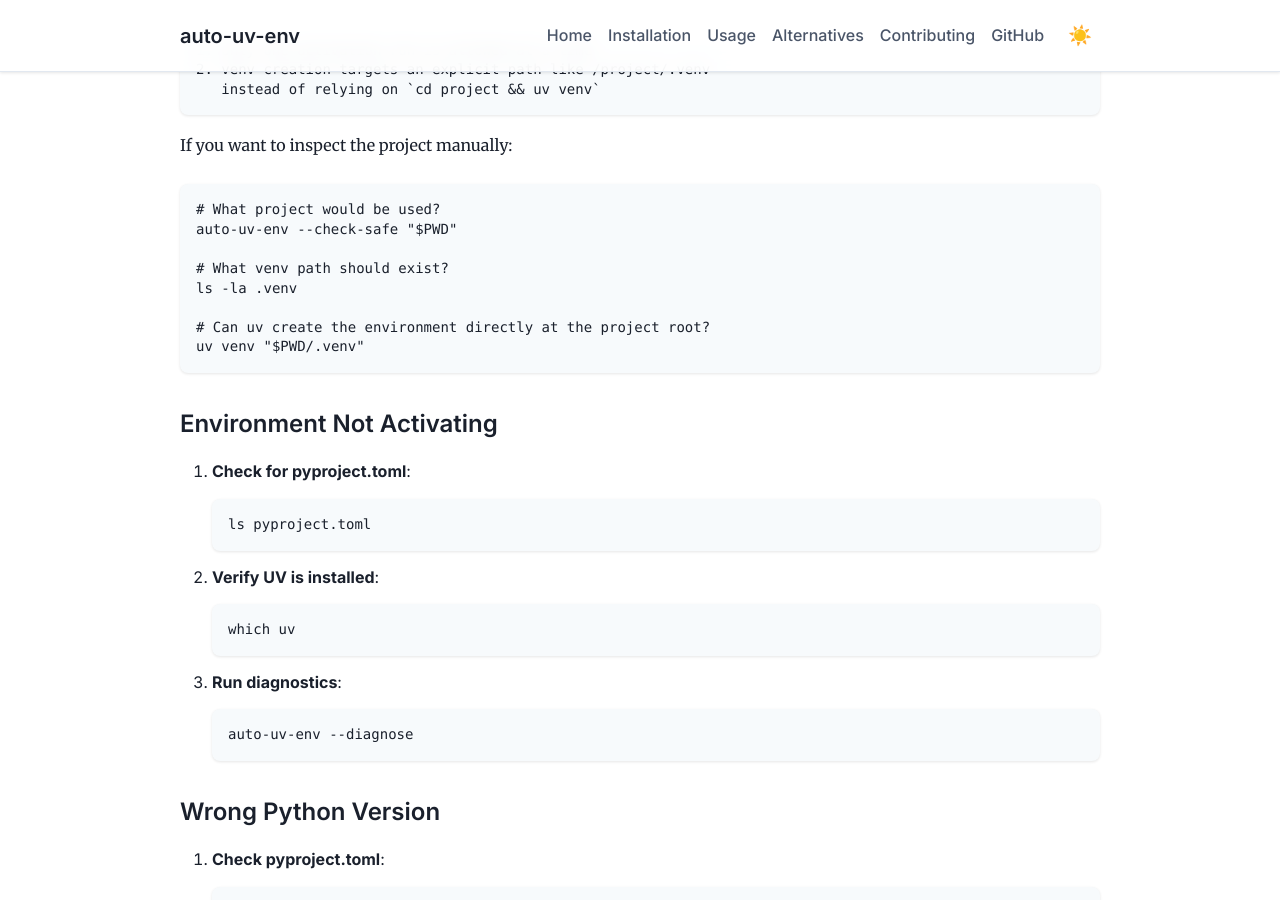
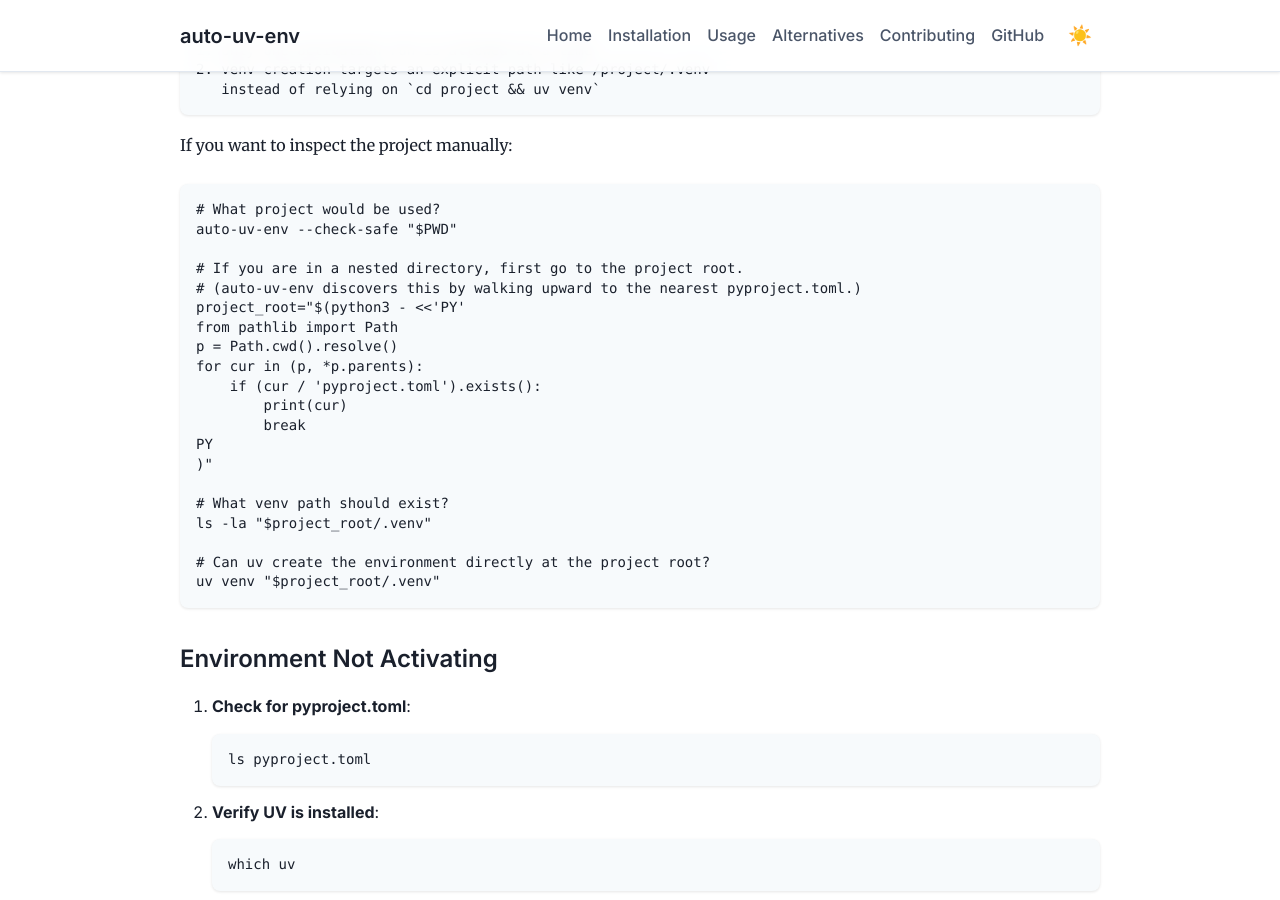
Before and after one commit to ashwch/auto-uv-env, a Jekyll site: the page built from docs/usage.md, in a window 1280 px wide and 900 px high, scrolled down 4533 px. Built offline with Jekyll 4.4.1, drawn with Linux system fonts in a browser that asks for light colours.

Commit message:
Clarify zsh pid comment and nested-dir troubleshooting

````diff
--- a/docs/usage.md
+++ b/docs/usage.md
@@ -204,11 +204,23 @@ If you want to inspect the project manually:
 # What project would be used?
 auto-uv-env --check-safe "$PWD"
 
+# If you are in a nested directory, first go to the project root.
+# (auto-uv-env discovers this by walking upward to the nearest pyproject.toml.)
+project_root="$(python3 - <<'PY'
+from pathlib import Path
+p = Path.cwd().resolve()
+for cur in (p, *p.parents):
+    if (cur / 'pyproject.toml').exists():
+        print(cur)
+        break
+PY
+)"
+
 # What venv path should exist?
-ls -la .venv
+ls -la "$project_root/.venv"
 
 # Can uv create the environment directly at the project root?
-uv venv "$PWD/.venv"
+uv venv "$project_root/.venv"
 ```
 
 ### Environment Not Activating
````
Also changed, not shown: 1 other file.
